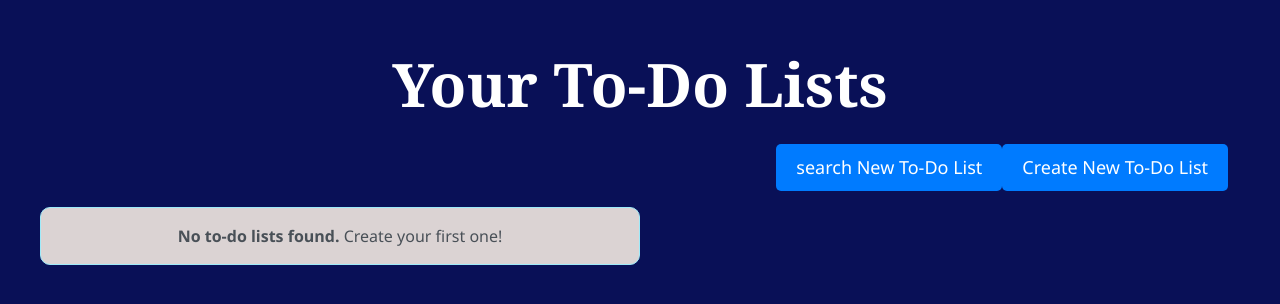
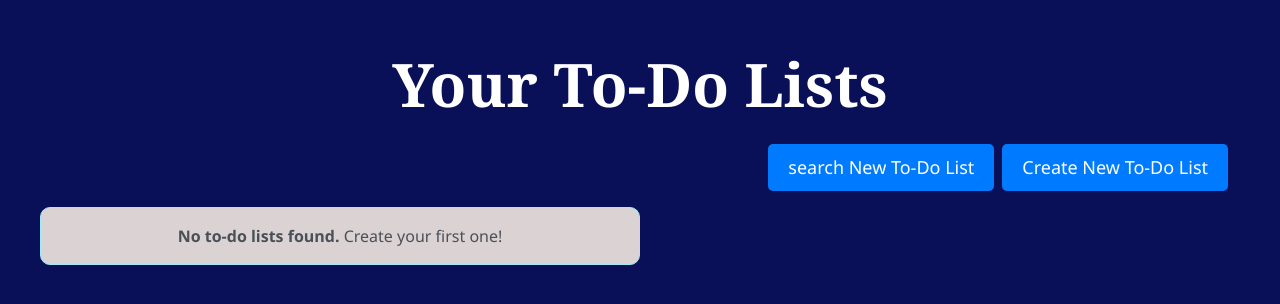
Before and after one commit to michaeltamba/uts-webprog, a PHP site: page /ToDoList.php in a window 1280 px wide. Shown: the top 304 px of the page. Run offline with PHP 8.4, Linux system fonts and the light colour scheme; a user stored in the database is signed in; data that the repository does not hold is empty.

Commit message:
Update ToDoList.php

```diff
--- a/ToDoList.php
+++ b/ToDoList.php
@@ -40,7 +40,7 @@ $todo_lists = $stmt->fetchAll();
 
     <!-- Tombol untuk membuat To-Do List baru -->
     <div class="d-flex justify-content-end mb-3 ">
-        <a href="create.php" class="btn create-btn">search New To-Do List</a>
+        <a href="create.php" class="btn create-btn me-2">search New To-Do List</a>
         <a href="create.php" class="btn create-btn">Create New To-Do List</a>
     </div>
 
```
